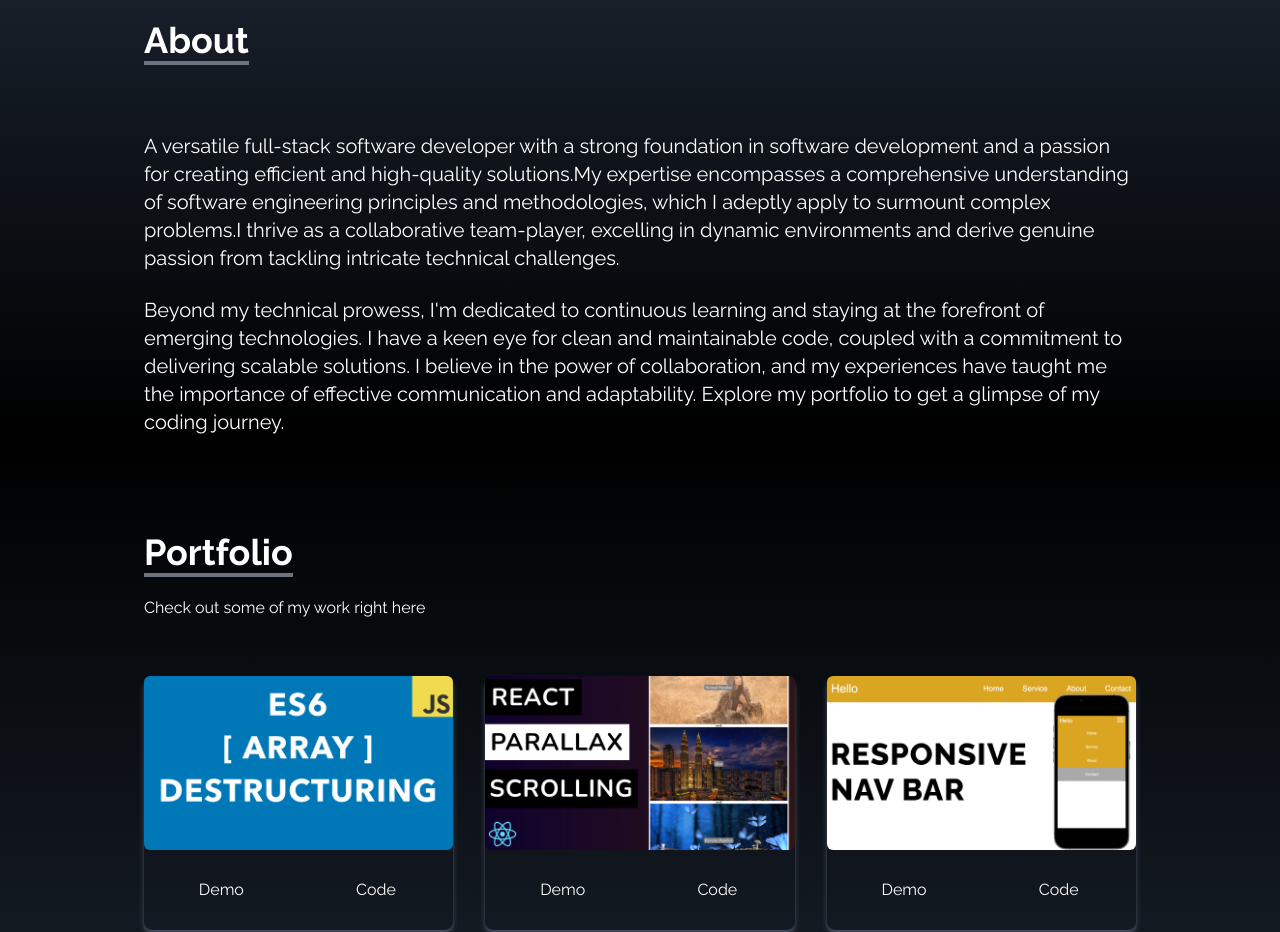
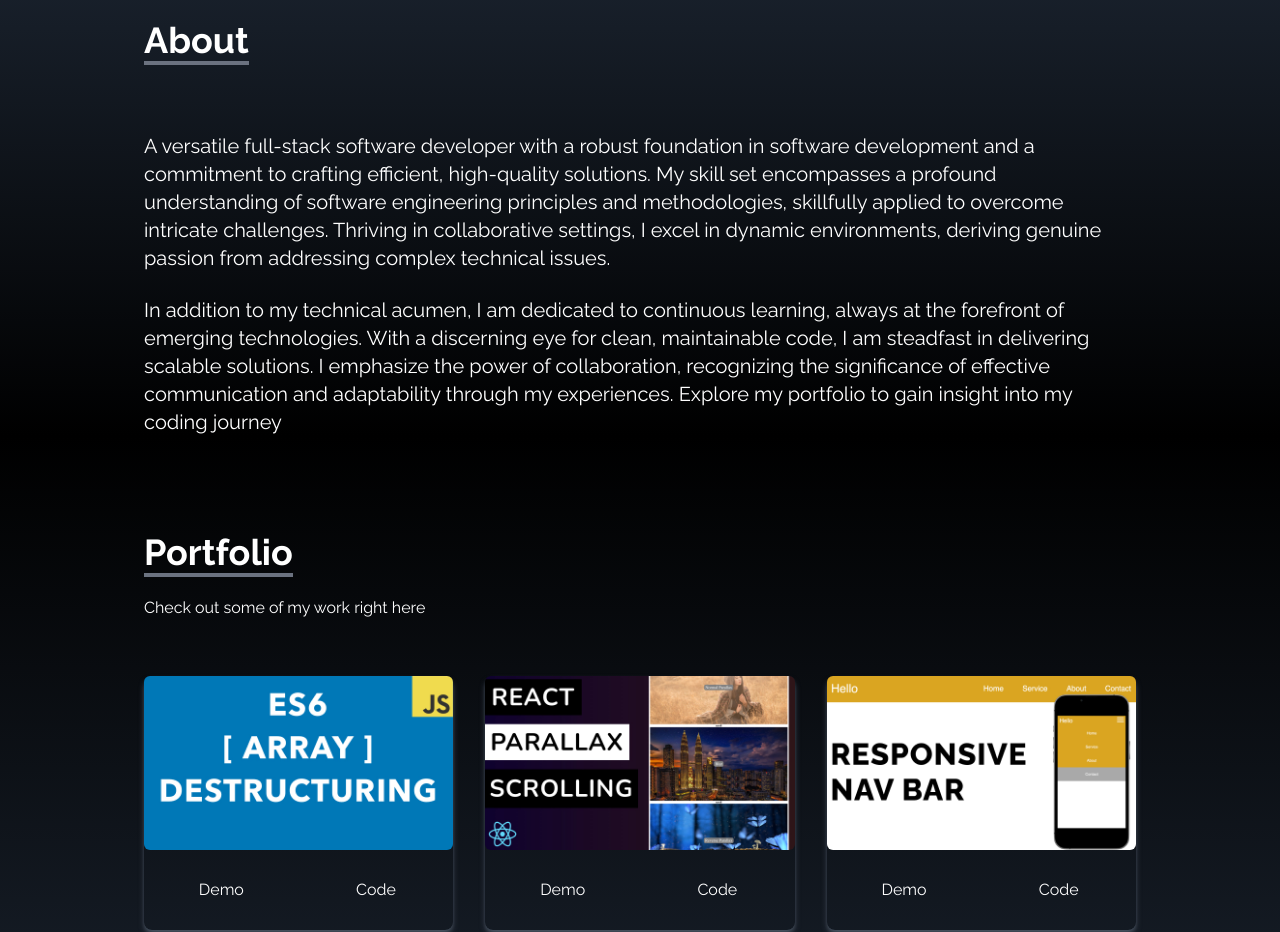
Before and after one commit to Nganga-A/myportfolio, a React (Create React App) app: page / in a window 1280 px wide. Shown: the part 940-1872 px from the top of the page. Built offline with nearby package versions, Linux system fonts and the light colour scheme.

Commit message:
Refined about text

```diff
--- a/src/components/About.jsx
+++ b/src/components/About.jsx
@@ -8,16 +8,11 @@ const About = () => {
                 <p className='text-4xl font-bold inline border-b-4 border-gray-500'>About</p>
             </div>
             <p className='text-xl mt-10'>
-            A versatile full-stack software developer with a strong foundation in software development and a passion
-for creating efficient and high-quality solutions.My expertise encompasses a comprehensive understanding
-of software engineering principles and methodologies, which I adeptly apply to surmount complex
-problems.I thrive as a collaborative team-player, excelling in dynamic environments and derive genuine
-passion from tackling intricate technical challenges.
+            A versatile full-stack software developer with a robust foundation in software development and a commitment to crafting efficient, high-quality solutions. My skill set encompasses a profound understanding of software engineering principles and methodologies, skillfully applied to overcome intricate challenges. Thriving in collaborative settings, I excel in dynamic environments, deriving genuine passion from addressing complex technical issues.
             </p>
             <br/>
             <p className='text-xl'>
-            Beyond my technical prowess, I'm dedicated to continuous learning and staying at the forefront of emerging technologies. I have a keen eye for clean and maintainable code, coupled with a commitment to delivering scalable solutions. I believe in the power of collaboration, and my experiences have taught me the importance of effective communication and adaptability. Explore my portfolio to get a glimpse of my coding journey.
-            </p>
+            In addition to my technical acumen, I am dedicated to continuous learning, always at the forefront of emerging technologies. With a discerning eye for clean, maintainable code, I am steadfast in delivering scalable solutions. I emphasize the power of collaboration, recognizing the significance of effective communication and adaptability through my experiences. Explore my portfolio to gain insight into my coding journey            </p>
         </div>
     </div>
   )
```
